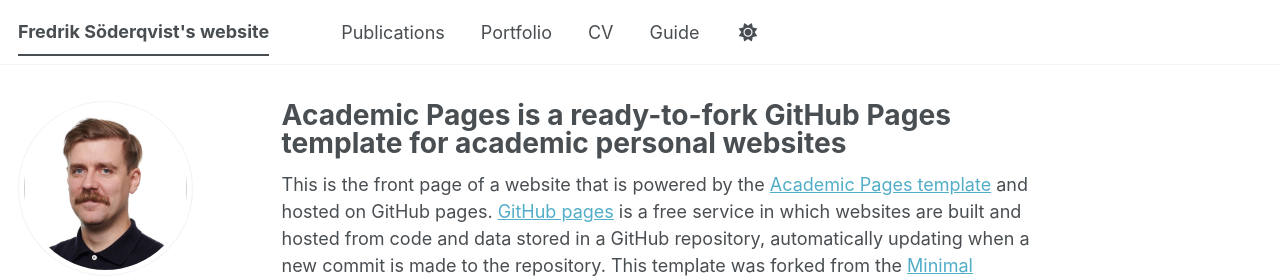
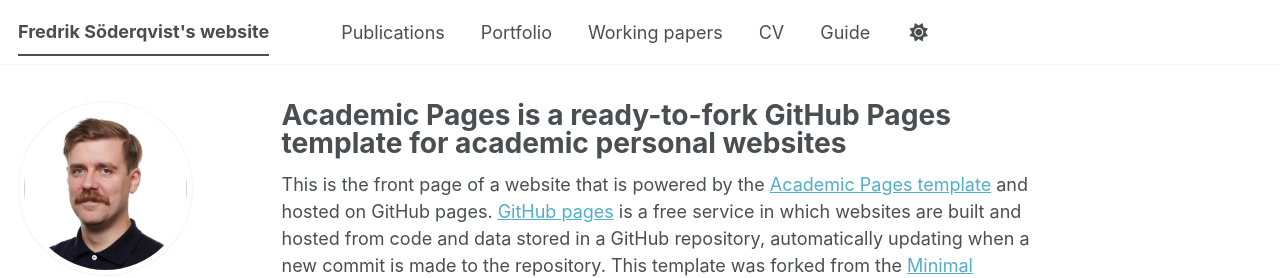
Before and after one commit to soedda/FSoderqvist_website, a Jekyll site: the page built from _pages/about.md, in a window 1280 px wide. Shown: the top 278 px of the page. Built offline with Jekyll 4.4.1, drawn with Linux system fonts in a browser that asks for light colours; some web fonts are replaced; a script bundle is joined from its source files by our own code; library files that are not in the unit come from our copies.

Commit message:
Update navigation.yml

```diff
--- a/_data/navigation.yml
+++ b/_data/navigation.yml
@@ -20,6 +20,10 @@
   - title: "Portfolio"
     url: /portfolio/
 
+  - title: "Working papers"
+    url: /wp/
+
+
   #- title: "Blog Posts"
   #  url: /year-archive/
 
```
